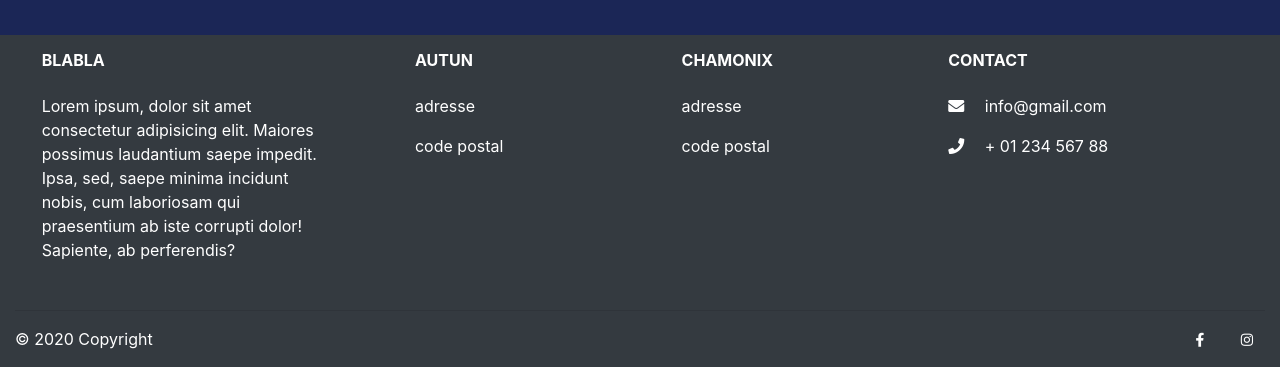
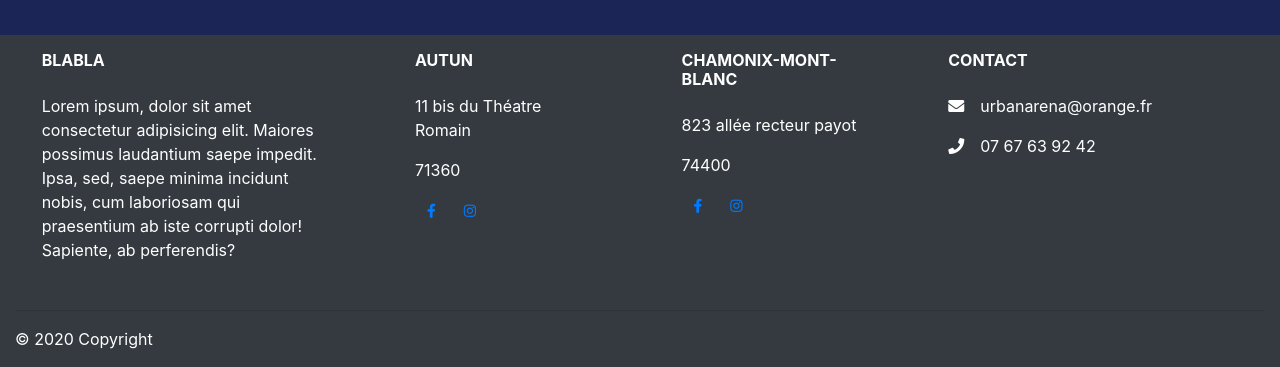
Before and after one commit to yoru71/laserGames, a Symfony app: template templates/main/accueil.html.twig in a window 1280 px wide. Shown: the part 949-1316 px from the top of the page. Run offline with Twig, Linux system fonts and the light colour scheme; the template is opened without the code that fills it, so the values that code supplies are empty; some libraries are stand-ins or nearby versions.

Commit message:
footer maj

```diff
--- a/templates/base.html.twig
+++ b/templates/base.html.twig
@@ -35,11 +35,17 @@
         <div class="col-md-2 col-lg-2 col-xl-2 mx-auto mt-3">
           <h6 class="text-uppercase mb-4 font-weight-bold">Autun</h6>
           <p>
-          adresse
+          11 bis du Théatre Romain
           </p>
           <p>
-           code postal
+          71360
           </p>
+          <a class="btn-floating btn-sm rgba-white-slight mx-1" href="https://www.facebook.com/urbanarenaautun/">
+            <i class="fab fa-facebook-f"></i>
+          </a>
+          <a class="btn-floating btn-sm rgba-white-slight mx-1" href="https://www.instagram.com/urbanarenaautun/?hl=fr">
+            <i class="fab fa-instagram"></i>
+        </a>
         </div>
         <!-- Grid column -->
 
@@ -47,13 +53,19 @@
 
         <!-- Grid column -->
         <div class="col-md-3 col-lg-2 col-xl-2 mx-auto mt-3">
-          <h6 class="text-uppercase mb-4 font-weight-bold">Chamonix</h6>
+          <h6 class="text-uppercase mb-4 font-weight-bold">Chamonix-Mont-Blanc</h6>
           <p>
-            adresse
+            823 allée recteur payot
           </p>
           <p>
-            code postal
+            74400
           </p>
+          <a class="btn-floating btn-sm rgba-white-slight mx-1" href="https://www.facebook.com/urbanarenachamonix/">
+            <i class="fab fa-facebook-f"></i>
+          </a>
+          <a class="btn-floating btn-sm rgba-white-slight mx-1" href="https://www.instagram.com/urbanarenachamonix/?hl=fr">
+            <i class="fab fa-instagram"></i>
+        </a>
         </div>
 
         <!-- Grid column -->
@@ -63,9 +75,9 @@
         <div class="col-md-4 col-lg-3 col-xl-3 mx-auto mt-3">
           <h6 class="text-uppercase mb-4 font-weight-bold">Contact</h6>
           <p>
-            <i class="fas fa-envelope mr-3"></i> info@gmail.com</p>
+            <i class="fas fa-envelope mr-3"></i>urbanarena@orange.fr</p>
           <p>
-            <i class="fas fa-phone mr-3"></i> + 01 234 567 88</p>
+            <i class="fas fa-phone mr-3"></i>07 67 63 92 42</p>
         </div>
         <!-- Grid column -->
 
@@ -92,18 +104,7 @@
 
           <!-- Social buttons -->
           <div class="text-center text-md-right">
-            <ul class="list-unstyled list-inline">
-              <li class="list-inline-item">
-                <a class="btn-floating btn-sm rgba-white-slight mx-1">
-                  <i class="fab fa-facebook-f"></i>
-                </a>
-              </li>
-              <li class="list-inline-item">
-                <a class="btn-floating btn-sm rgba-white-slight mx-1">
-                    <i class="fab fa-instagram"></i>
-                </a>
-              </li>
-            </ul>
+
           </div>
 
         </div>
```
